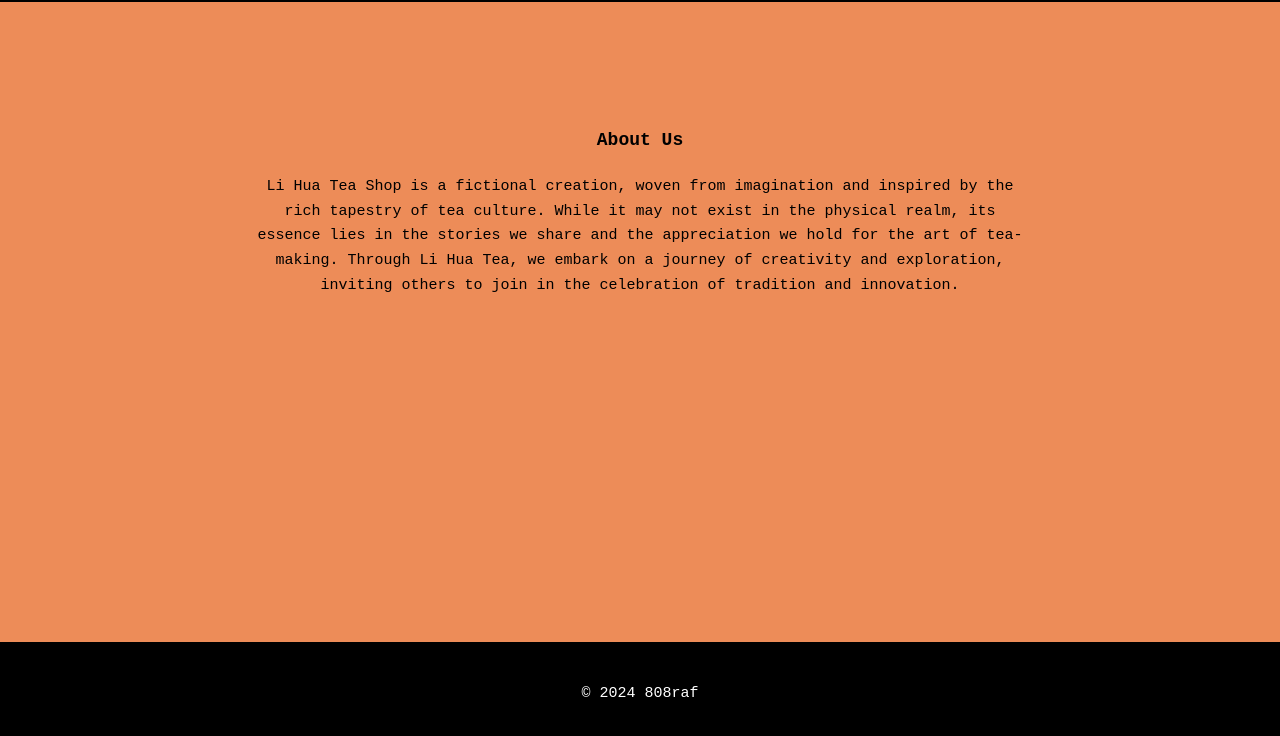
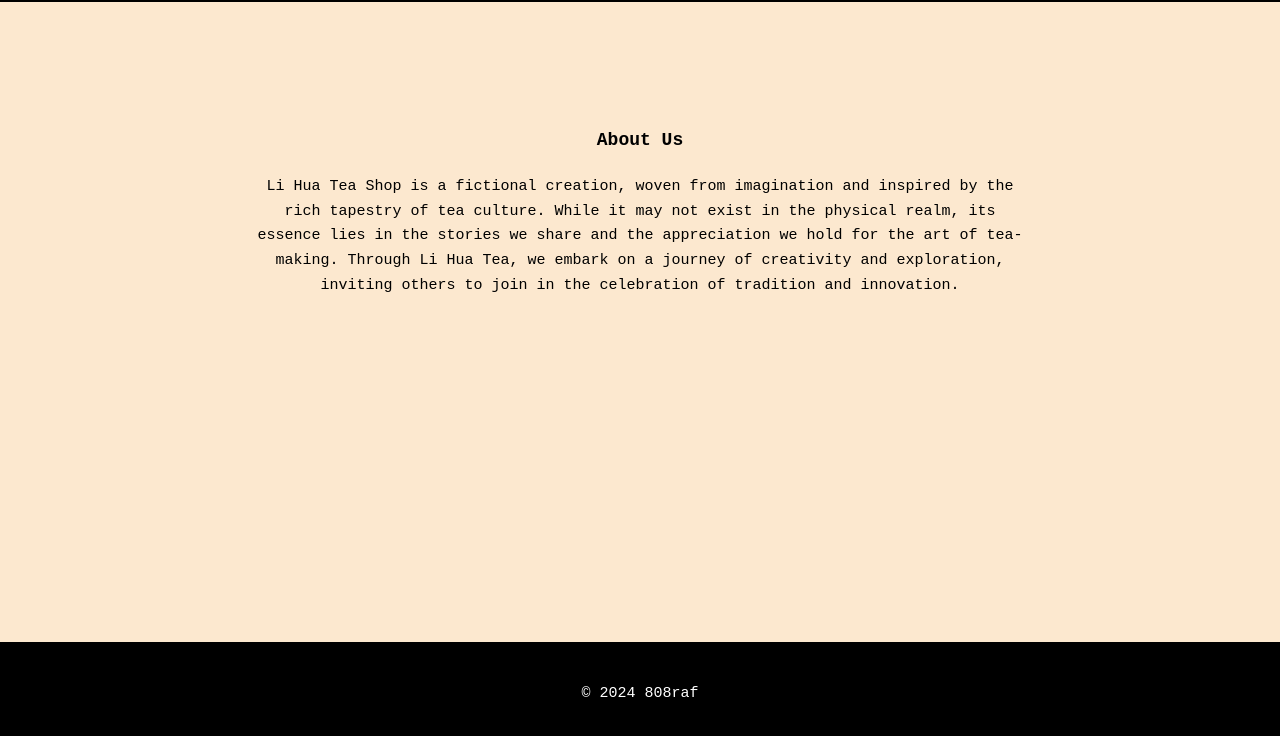
Before and after one commit to 808raf/li-hua, a website built with webpack: page src/index.html in a window 1280 px wide. Both pictures are taken after a click on the button "About". Shown: the part 94-830 px from the top of the page. Built offline with nearby package versions, Linux system fonts and the light colour scheme.

Commit message:
Update About page
Background color is easier on the eyes.

```diff
--- a/src/style.css
+++ b/src/style.css
@@ -228,7 +228,7 @@ h3 {
   flex-direction: column;
   align-items: center;
   height: 80vh;
-  background-color: hsla(20.93959732, 80.54054054%, 63.7254902%);
+  background-color: hsl(33.33333333, 88.23529412%, 90%);
   padding: 10%;
   padding-left: 20%;
   padding-right: 20%;
```
Also changed, not shown: 1 other file.
